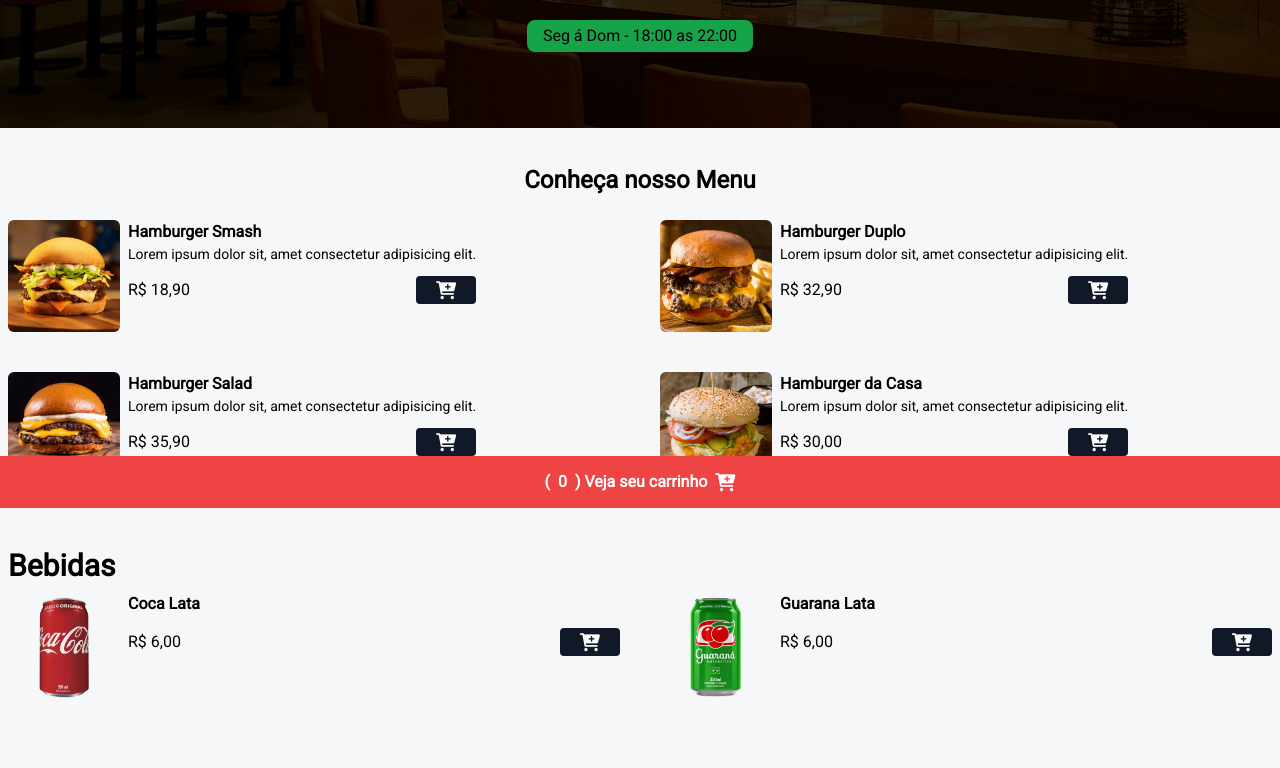
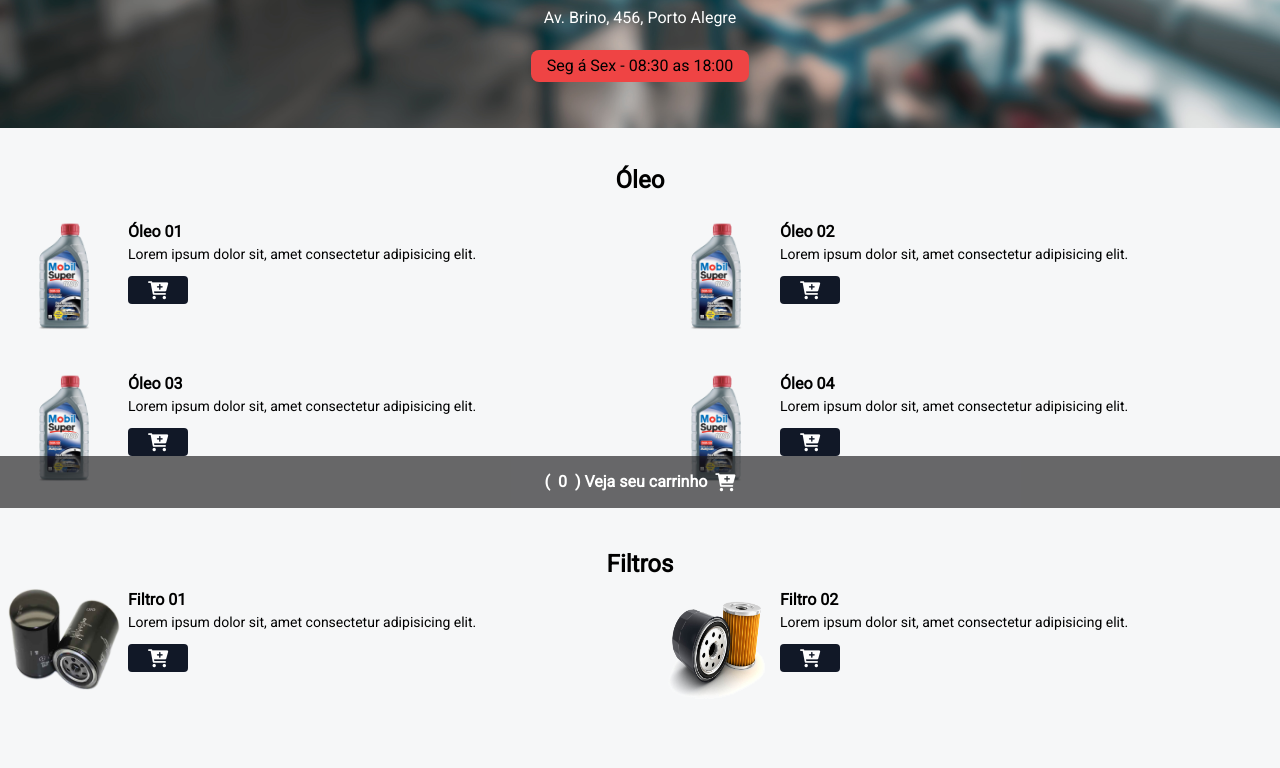
Before and after one commit to YuriSantos00/menu-burger, a website: page index.html in a window 1280 px wide. Shown: the part 292-1060 px from the top of the page. Drawn offline with nearby package versions, Linux system fonts and the light colour scheme.

Commit message:
Versão01

```diff
--- a/index.html
+++ b/index.html
@@ -24,7 +24,7 @@
      <!--FIM DO SCRIPT ANIMATIONS ON SCROLL-->
 
 
-    <title>Menu Burger</title>
+    <title>Super Lubrificantes</title>
 </head>
 
 <body>
@@ -34,21 +34,22 @@
         <div class="w-full h-full flex flex-col justify-center items-center">
             <img
              data-aos="fade-right" data-aos-delay="100"
-             src="./assets/hamb-1.png" alt="Logo da Estabecimento"
-                class="w-32 h-32 rounded-full shadow-lg hover:scale-110 duration-200" />
-            <h1 data-aos="fade-left" data-aos-delay="200" class="text-4xl mt-4 mb-2 font-bold text-white">Burger</h1>
+             src="./assets/logo.jpg" alt="Logo da Estabecimento"
+                class="w-70 h-32 rounded-full shadow-lg hover:scale-110 duration-200" />
+            <h1 data-aos="fade-left" data-aos-delay="200" class="text-3xl mt-4 mb-1 font-bold text-white">Evelim</h1>
+            <h1 data-aos="fade-left" data-aos-delay="200" class="text-2xl mt-4 mb-5 font-bold text-white">Representante Super</h1>
 
-            <span class="text-white font-medium">Rua dev 10,Centro</span>
+            <span class="text-white font-medium">Av. Brino, 456, Porto Alegre</span>
 
             <div data-aos="fade-right" data-aos-delay="250" class="bg-green-600 px-4 py-1 rounded-lg mt-5" id="date-span">
-                <span>Seg á Dom - 18:00 as 22:00</span>
+                <span>Seg á Sex - 08:30 as 18:00</span>
             </div>
         </div>
     </header>
     <!--FIM DO HEADER-->
     <h2 data-aos="fade-right" data-aos-delay="300"
      class="text-2xl md:3xl font-bold text-center mt-9 mb-6">
-        Conheça nosso Menu</h2>
+        Óleo</h2>
     <!--INICIO MENU-->
     <div id="menu">
 
@@ -56,17 +57,16 @@
             <!--PRODUTO ITEM-->
             <div data-aos="fade-right" data-aos-delay="300"
              class="flex gap-2">
-                <img src="./assets/hamb-1.png" alt="Hamburger Smash"
+                <img src="./assets/oil.png" alt="Oleo mobil"
                     class="w-28 h-28 rounded-md hover:scale-110 hover:-rotates-2 duration-300">
 
                 <div>
-                    <p class="font-bold">Hamburger Smash</p>
+                    <p class="font-bold">Óleo 01</p>
                     <p class="text-sm">Lorem ipsum dolor sit, amet consectetur adipisicing elit.</p>
 
                     <div class="flex items-center gap-2 justify-between mt-3">
-                        <p>R$ 18,90</p>
-                        <button class="bg-gray-900 px-5 rounded add-to-cart-btn" data-name="Hamburger Smash"
-                            data-price="18,90">
+                        <button class="bg-gray-900 px-5 rounded add-to-cart-btn" data-name="Óleo 01"
+                            data-price="0">
                             <i class="fa fa-cart-plus text-lg text-white"></i>
                         </button>
                     </div>
@@ -78,17 +78,16 @@
             <!--PRODUTO ITEM-->
             <div data-aos="fade-right" data-aos-delay="400"
              class="flex gap-2">
-                <img src="./assets/hamb-2.png" alt="Hamburger Smash"
+                <img src="./assets/oil.png" alt="Oleo mobil"
                     class="w-28 h-28 rounded-md hover:scale-110 hover:-rotates-2 duration-300">
 
                 <div>
-                    <p class="font-bold">Hamburger Duplo</p>
+                    <p class="font-bold">Óleo 02</p>
                     <p class="text-sm">Lorem ipsum dolor sit, amet consectetur adipisicing elit.</p>
 
                     <div class="flex items-center gap-2 justify-between mt-3">
-                        <p>R$ 32,90</p>
-                        <button class="bg-gray-900 px-5 rounded add-to-cart-btn" data-name="Hamburger Duplo"
-                            data-price="32,90">
+                        <button class="bg-gray-900 px-5 rounded add-to-cart-btn" data-name="Óleo 02"
+                            data-price="0">
                             <i class="fa fa-cart-plus text-lg text-white"></i>
                         </button>
                     </div>
@@ -101,17 +100,16 @@
             <!--PRODUTO ITEM-->
             <div data-aos="fade-right" data-aos-delay="500"
              class="flex gap-2">
-                <img src="./assets/hamb-3.png" alt="Hamburger Salad"
+                <img src="./assets/oil.png" alt="Oleo mobil"
                     class="w-28 h-28 rounded-md hover:scale-110 hover:-rotates-2 duration-300">
 
                 <div>
-                    <p class="font-bold">Hamburger Salad</p>
+                    <p class="font-bold">Óleo 03</p>
                     <p class="text-sm">Lorem ipsum dolor sit, amet consectetur adipisicing elit.</p>
 
                     <div class="flex items-center gap-2 justify-between mt-3">
-                        <p>R$ 35,90</p>
-                        <button class="bg-gray-900 px-5 rounded add-to-cart-btn" data-name="Hamburger Salad"
-                            data-price="35,90">
+                        <button class="bg-gray-900 px-5 rounded add-to-cart-btn" data-name="Óleo 03"
+                            data-price="0">
                             <i class="fa fa-cart-plus text-lg text-white"></i>
                         </button>
                     </div>
@@ -124,17 +122,16 @@
             <!--PRODUTO ITEM-->
             <div data-aos="fade-right" data-aos-delay="500"
              class="flex gap-2">
-                <img src="./assets/hamb-4.png" alt="Hamburger da Casa"
+                <img src="./assets/oil.png" alt="Oleo mobil"
                     class="w-28 h-28 rounded-md hover:scale-110 hover:-rotates-2 duration-300">
 
                 <div>
-                    <p class="font-bold">Hamburger da Casa</p>
+                    <p class="font-bold">Óleo 04</p>
                     <p class="text-sm">Lorem ipsum dolor sit, amet consectetur adipisicing elit.</p>
 
                     <div class="flex items-center gap-2 justify-between mt-3">
-                        <p>R$ 30,00</p>
-                        <button class="bg-gray-900 px-5 rounded add-to-cart-btn" data-name="Hamburger da casa"
-                            data-price="30">
+                        <button class="bg-gray-900 px-5 rounded add-to-cart-btn" data-name="Óleo 04"
+                            data-price="0">
                             <i class="fa fa-cart-plus text-lg text-white"></i>
                         </button>
                     </div>
@@ -144,9 +141,9 @@
             <!--FIM PRODUTO ITEM-->
         </main>
 
-        <div class="mx-auto max-w-7xl px-2 my-2">
-            <h2 class="font-bold text-3xl">
-                Bebidas
+        <div class="mx-auto max-w-7xl px-2 my-2 text-center" >
+            <h2 class="font-bold text-2xl">
+                Filtros
             </h2>
         </div>
 
@@ -158,14 +155,14 @@
 
             <div data-aos="fade-right" data-aos-delay="400"
              class="flex gap-2 w-full">
-                <img src="./assets/refri-1.png" alt="Coca Lata"
+                <img src="./assets/filtro.png" alt="Coca Lata"
                     class="w-28 h-28 rounded-md hover:scale-110 hover:-rotates-2 duration-300">
 
                 <div class="w-full ">
-                    <p class="font-bold">Coca Lata</p>
+                    <p class="font-bold">Filtro 01</p>
+                    <p class="text-sm">Lorem ipsum dolor sit, amet consectetur adipisicing elit.</p>
                     <div class="flex items-center gap-2 justify-between mt-3">
-                        <p>R$ 6,00</p>
-                        <button class="bg-gray-900 px-5 rounded add-to-cart-btn" data-name="Coca Lata" data-price="6">
+                        <button class="bg-gray-900 px-5 rounded add-to-cart-btn" data-name="Filtro 01" data-price="0">
                             <i class="fa fa-cart-plus text-lg text-white"></i>
                         </button>
                     </div>
@@ -179,15 +176,15 @@
 
             <div data-aos="fade-right" data-aos-delay="500"
              class="flex gap-2 w-full">
-                <img src="./assets/refri-2.png" alt="Guarana Lata"
+                <img src="./assets/filtro02.png" alt="Guarana Lata"
                     class="w-28 h-28 rounded-md hover:scale-110 hover:-rotates-2 duration-300">
 
                 <div class="w-full ">
-                    <p class="font-bold">Guarana Lata</p>
+                    <p class="font-bold">Filtro 02</p>
+                    <p class="text-sm">Lorem ipsum dolor sit, amet consectetur adipisicing elit.</p>
                     <div class="flex items-center gap-2 justify-between mt-3">
-                        <p>R$ 6,00</p>
-                        <button class="bg-gray-900 px-5 rounded add-to-cart-btn" data-name="Guarana Lata"
-                            data-price="6">
+                        <button class="bg-gray-900 px-5 rounded add-to-cart-btn" data-name="Filtro 02"
+                            data-price="0">
                             <i class="fa fa-cart-plus text-lg text-white"></i>
                         </button>
                     </div>
@@ -203,24 +200,50 @@
 
     </div>
     <!--FIM MENU-->
-    <!--MODAL CART-->
+   <!--MODAL CART-->
     <div
-    class="bg-black/50 w-full h-full fixed top-0 left-0 z-[99] flex items-center justify-center hidden"
-    id="cart-modal"
-    >
+        class="bg-black/50 w-full h-full fixed top-0 left-0 z-[99] flex items-center justify-center hidden"
+        id="cart-modal"
+        >
 
-        <div class="bg-white p-5 rounded-md min-w-[90%] md:min-w-[600px]">
+        <div class="bg-white p-5 rounded-md min-w-[90%] md:min-w-[600px] max-h-[80vh] overflow-y-auto">
             <h2 class="text-center font-bold text-2xl mb-2">Meu carrinho</h2>
 
             <div id="cart-items" class="flex justify-between mb-2 flex-col"></div>
 
             <p class="font-bold">Total: <span id="cart-total">0.00</span></p>
 
-            <p class="font-bold">Endereço de entrega</p>
+            <p class="font-bold py-3">Endereço de entrega</p>
 
             <input placeholder="Digite seu Endereço completo" type="text" id="address"
                 class="w-full border-2 p-1 rounded my-1">
             <p class="text-red-500 hidden" id="address-warn">Digite seu endereço completo</p>
+
+            <p class="font-bold py-3">Nome</p>
+
+            <input placeholder="Digite seu Nome completo" type="text" id="PersonName"
+                class="w-full border-2 p-1 rounded my-1">
+            <p class="text-red-500 hidden" id="Name">Digite seu nome completo</p>
+
+
+            <p class="font-bold py-3">Número para contato</p>
+            <input placeholder="(99) 9999-9999" type="text" id="PersonPhone"
+            class="w-full border-2 p-1 rounded my-1"/>
+            <p class="text-red-500 hidden" id="Name">(99) 9999-9999</p>
+
+
+            <p class="font-bold py-3">Selecione a forma de pagamento</p>
+            <select id="paymentMethod" placeholder="Selecione"
+            class="w-full border-2 p-1 rounded my-1">
+                <option value="pix">Pix</option>
+                <option value="dinheiro">Dinheiro</option>
+                <option value="cartao_credito">Cartão de Crédito</option>
+                <option value="cartao_debito">Cartão de Débito</option>
+            </select>
+
+            <p class="font-bold py-3">Prazo para recebimento</p>
+            <input type="date" class="w-full border-2 p-1 rounded my-1" id="deliveryDate" name="deliveryDate"/>
+
 
             <div class="flex items-center justify-between mt-5 w-full">
                 <button id="close-modal-btn">Fechar</button>
@@ -230,11 +253,11 @@
         </div>
 
     </div>
-    <!--FIM MODAL CART-->
+<!--FIM MODAL CART-->
 
 
     <!---BUTTON CART FOOTER-->
-    <footer class="w-full bg-red-500 py-3 fixed bottom-0 z-40 flex  items-center justify-center">
+    <footer class="w-full bg-footer py-3 fixed bottom-0 z-40 flex  items-center justify-center">
         <button class="flex items-center gap-2 text-white font-bold" id="cart-btn">
 
             (<span id="cart-count">0</span>)
@@ -242,6 +265,7 @@
             <i class="fa fa-cart-plus text-lg text-white"></i>
         </button>
     </footer>
+
     <!--FIM BUTTON CART FOOTER--->
 
     <script type="text/javascript" src="https://cdn.jsdelivr.net/npm/toastify-js"></script>
--- a/styles/style.css
+++ b/styles/style.css
@@ -5,3 +5,7 @@
 body{
     background-color: #F6f7f8;
 }
+
+footer{
+    background-color: rgba(30, 30, 31, 0.658);
+}
--- a/tailwind.config.js
+++ b/tailwind.config.js
@@ -8,7 +8,7 @@ module.exports = {
     },
     extend: {
       backgroundImage:{
-        "home":"url('/assets/bg.png')"
+        "home":"url('/assets/bgk.png')"
       }
     },
   },
```
Also changed, not shown: script.js (+18 -10 lines), assets/bg.png (deleted), assets/bgk.png (added), assets/filtro.png (added), assets/filtro02.png (added), assets/logo.jpg (added), assets/logo2.png (added), assets/oil.png (added), styles/output.css.
